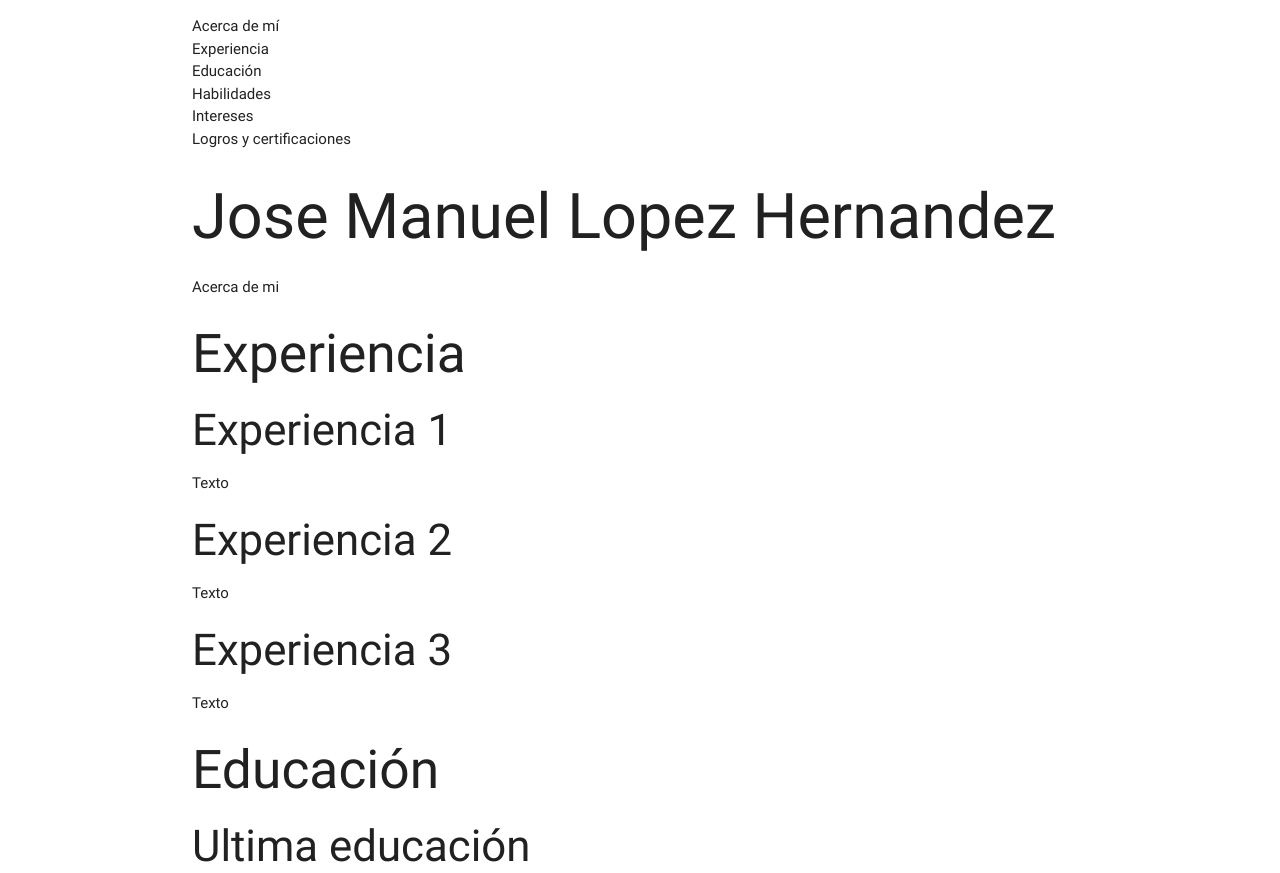
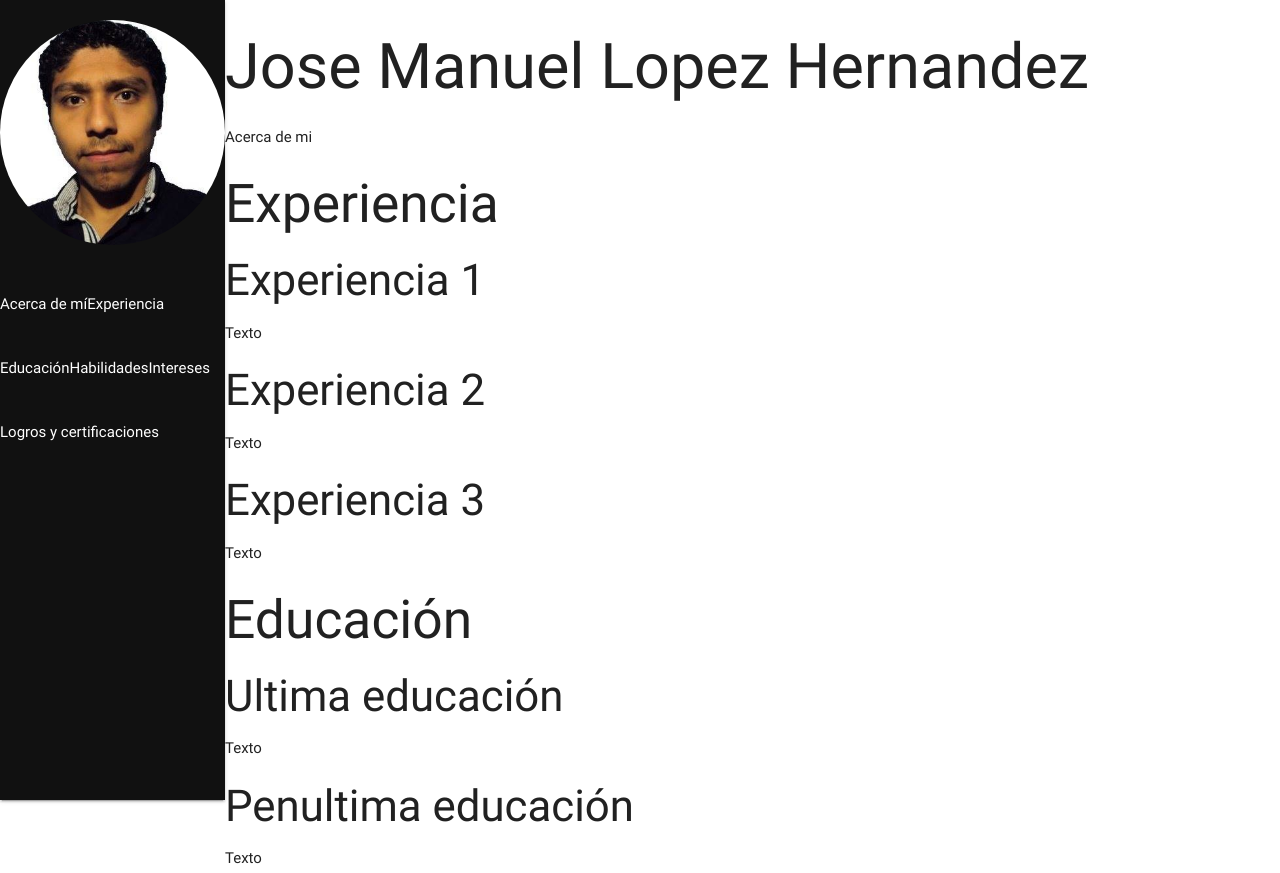
Before and after one commit to jmanuellh/cv_materialize, a plain HTML site: page index.html in a window 1280 px wide. Shown: the top 873 px of the page. Drawn offline with nearby package versions, Linux system fonts and the light colour scheme.

Commit message:
Agregad menu de navegacion lateral con funcion de ocultar

```diff
--- /dev/null
+++ b/css/style.css
@@ -0,0 +1,28 @@
+
+
+#foto-perfil {
+	display:none
+}
+
+@media (min-width: 992px) {
+	.main {
+		margin-left: 15em;
+	}
+
+	.sidenav {
+		height: 100%;
+		width: 15rem;
+		position: fixed;
+		z-index: 1;
+		top: 0;
+		left: 0;
+		background-color: #111;
+		overflow-x: hidden;
+		padding-top: 20px;
+
+		color: white;
+	}
+	#foto-perfil {
+		display:inline;
+	}
+}
--- a/index.html
+++ b/index.html
@@ -7,12 +7,17 @@
 	<meta name="description" content="Pagina de prueba de jmanuellh hecha como un resumen de curriculum vitae">
 	<!--Materialize-->
 	<link rel="stylesheet" href="https://cdnjs.cloudflare.com/ajax/libs/materialize/0.100.2/css/materialize.min.css">
-
+	<!--CSS Personal-->
+	<link rel="stylesheet" href="css/style.css">
 </head>
 <body>
+<!--Div Principal-->
+<div>
 	<!--Menu-->
-	<div class="container">
+	<nav class="sidenav">
+	<div class="nav-wrapper">
 		<ul>
+			<li><img id="foto-perfil" class="responsive-img circle" src="media/curriculum_foto.jpg" alt="imagen perfil jmanuellh"></li>
 			<li>Acerca de mí</li>
 			<li>Experiencia</li>
 			<li>Educación</li>
@@ -21,8 +26,11 @@
 			<li>Logros y certificaciones</li>
 		</ul>
 	</div>
+	</nav>
+	<!--Contenido-->
+	<div class="main">
 		<!--Acerca de-->
-	<div class="container">
+		<div>
 			<h1>Jose Manuel Lopez Hernandez</h1>
 			<!--Texto-->
 			<div>
@@ -34,7 +42,7 @@
 			</div>
 		</div>
 		<!--Experiencia-->
-	<div class="container">
+		<div>
 			<h2>Experiencia</h2>
 			<!--Experiencia 1-->
 			<div>
@@ -59,7 +67,7 @@
 			</div>
 		</div>
 		<!--Educación-->
-	<div class="container">
+		<div>
 			<h2>Educación</h2>
 			<!--Ultima-->
 			<div>
@@ -87,12 +95,14 @@
 			<p>Texto</p>
 		</div>
 		<!--Logros y certificaciones-->
-	<div class="container">
+		<div class="">
 			<ul>
 				<li>1</li>
 				<li>1</li>
 				<li>1</li>
 			</ul>
 		</div>
+	</div> <!--div contenido-->
+</div> <!--div principal-->
 </body>
 </html>
```
Also changed, not shown: media/curriculum_foto.jpg (added). Lines whose indentation alone changed are shown as unchanged.
